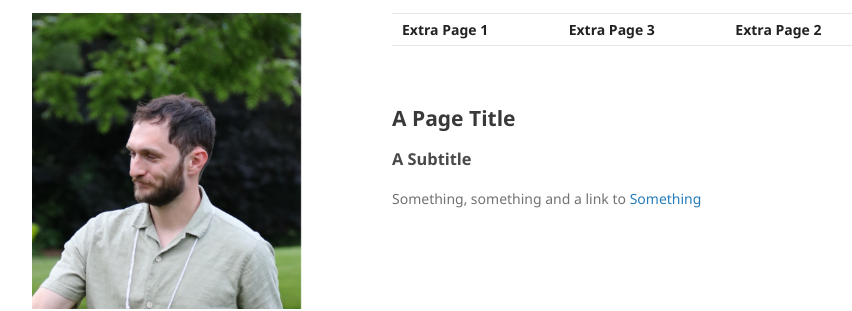
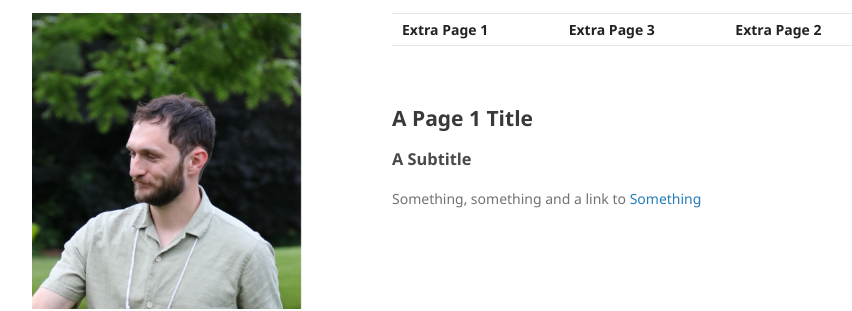
Before and after one commit to Fwilson93/template_website, a Jekyll site: the page built from Extra_Page_1.md, in a window 1280 px wide. Shown: the part 127-438 px from the top of the page, without its empty margins (178-1030 px from the left). Built offline with Jekyll 4.4.1, drawn with Linux system fonts in a browser that asks for light colours; our own code applies the rules of GitHub Pages for plain Markdown files.

Commit message:
Update Extra_Page_1.md

```diff
--- a/Extra_Page_1.md
+++ b/Extra_Page_1.md
@@ -9,6 +9,6 @@ layout: default
 | [__Extra Page 1__](./Extra_Page_1.html) | [__Extra Page 3__](./Extra_Page_2.html) | [__Extra Page 2__](./Extra_Page_2.html) |
 
 <br/>
-## A Page Title
+## A Page 1 Title
 ### A Subtitle
 Something, something and a link to  <a href="https://en.wikipedia.org/wiki/Something_(concept)"> Something</a>
```
